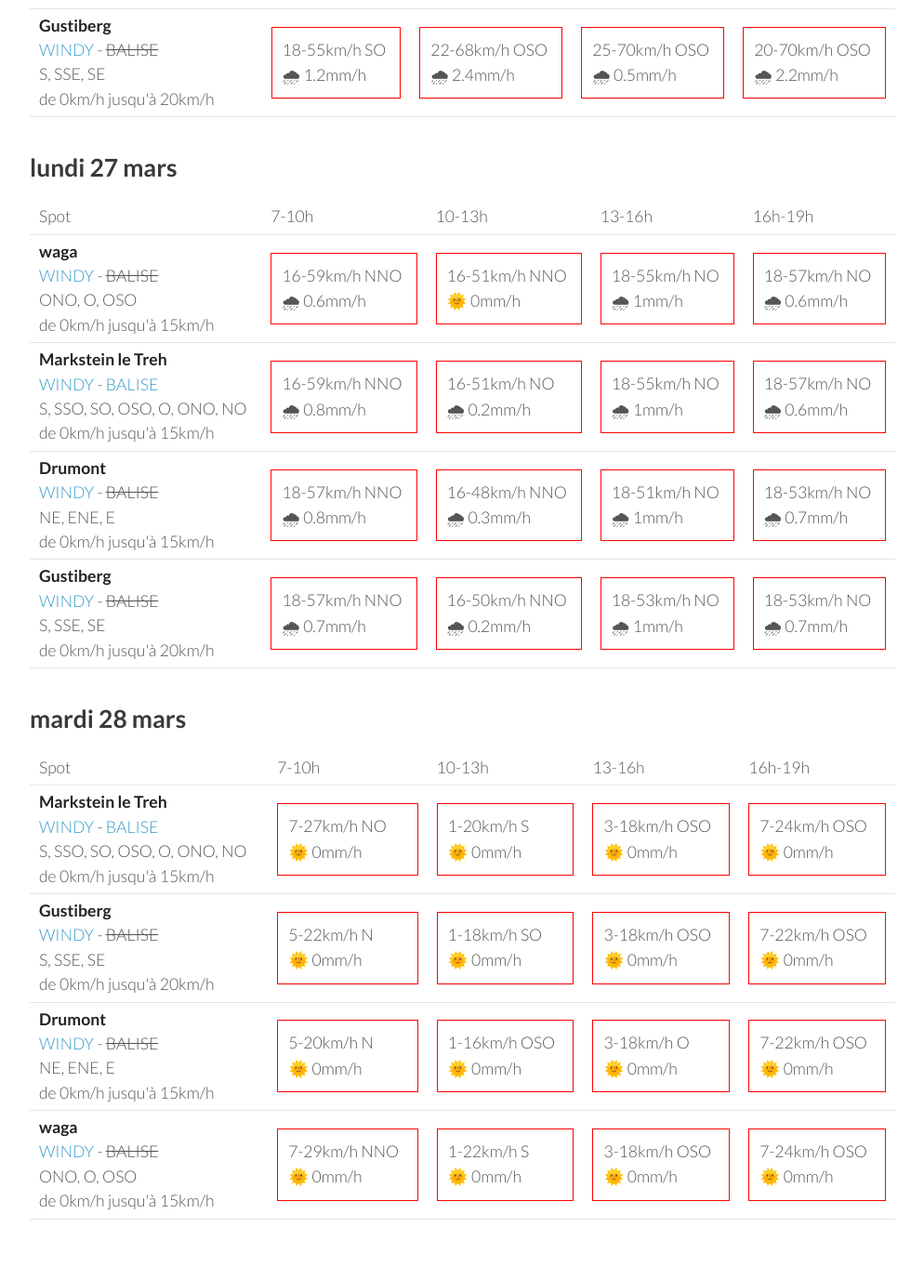
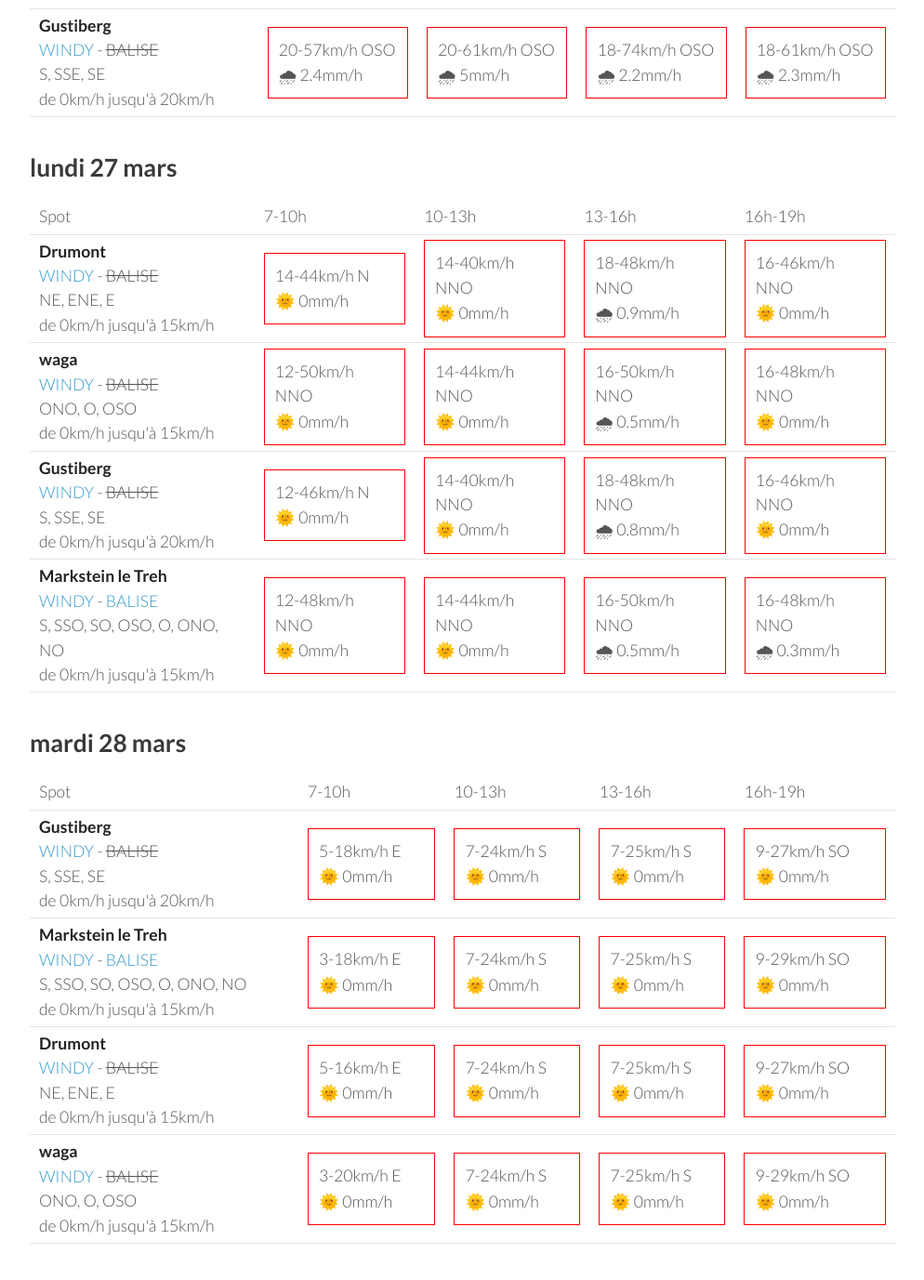
Before and after one commit to parapente-dans-le-nord/parapente-dans-le-nord.github.io, a Jekyll site: the page built from vosges.markdown, in a window 1280 px wide and 1400 px high, scrolled down 2485 px. Shown: the top 1377 px of the window at 93% size, without its empty margins (26-1020 px from the left). Built offline with Jekyll 4.4.1, drawn with Linux system fonts in a browser that asks for light colours; some of the changed text lies outside the part shown.

Commit message:
update index.markdown

```diff
--- a/vosges.markdown
+++ b/vosges.markdown
@@ -133,9 +133,9 @@ page mise à jour le jeudi 23 mars 19:16
         <td><strong>waga</strong><br><a href="https://windy.com/47.903/6.996?47.900,6.983,15">WINDY</a> - <span class="no-balise"> BALISE </span><br> <span class="vent-favorable">ONO, O, OSO</span><br><span class="force-vent">de 0km/h jusqu'à 15km/h</span> </td>
 
             <td><div class="not-flyable"><p>18-51km/h O</p><p>🌧 1.4mm/h</p></div></td>
-            <td><div class="not-flyable"><p>25-77km/h O</p><p>🌧 4.7mm/h</p></div></td>
-            <td><div class="not-flyable"><p>25-79km/h O</p><p>🌧 1.6mm/h</p></div></td>
-            <td><div class="not-flyable"><p>22-79km/h O</p><p>🌧 1.7mm/h</p></div></td>
+            <td><div class="not-flyable"><p>20-64km/h O</p><p>🌧 4.5mm/h</p></div></td>
+            <td><div class="not-flyable"><p>25-79km/h OSO</p><p>🌧 0.9mm/h</p></div></td>
+            <td><div class="not-flyable"><p>24-75km/h OSO</p><p>🌧 0.9mm/h</p></div></td>
 
 
     </tr>
@@ -143,9 +143,9 @@ page mise à jour le jeudi 23 mars 19:16
         <td><strong>Markstein le Treh</strong><br><a href="https://windy.com/47.926/7.012?47.505,7.012,8,m:eY1agmQ">WINDY</a> - <span class=""><a href="http://www.balisemeteo.com/balise.php?idBalise=136">BALISE</a> </span><br> <span class="vent-favorable">S, SSO, SO, OSO, O, ONO, NO</span><br><span class="force-vent">de 0km/h jusqu'à 15km/h</span> </td>
 
             <td><div class="not-flyable"><p>24-66km/h OSO</p><p>🌧 1.5mm/h</p></div></td>
-            <td><div class="not-flyable"><p>25-77km/h O</p><p>🌧 4.6mm/h</p></div></td>
-            <td><div class="not-flyable"><p>27-79km/h OSO</p><p>🌧 1.4mm/h</p></div></td>
-            <td><div class="not-flyable"><p>22-79km/h O</p><p>🌧 1.7mm/h</p></div></td>
+            <td><div class="not-flyable"><p>22-64km/h OSO</p><p>🌧 3.9mm/h</p></div></td>
+            <td><div class="not-flyable"><p>25-79km/h OSO</p><p>🌧 0.8mm/h</p></div></td>
+            <td><div class="not-flyable"><p>24-75km/h OSO</p><p>🌧 0.7mm/h</p></div></td>
 
 
     </tr>
@@ -153,9 +153,9 @@ page mise à jour le jeudi 23 mars 19:16
         <td><strong>Drumont</strong><br><a href="https://windy.com/47.898/6.919?47.687,6.919,9,m:eYYagmG">WINDY</a> - <span class="no-balise"> BALISE </span><br> <span class="vent-favorable">NE, ENE, E</span><br><span class="force-vent">de 0km/h jusqu'à 15km/h</span> </td>
 
             <td><div class="not-flyable"><p>22-66km/h OSO</p><p>🌧 2mm/h</p></div></td>
-            <td><div class="not-flyable"><p>25-70km/h O</p><p>🌧 4.2mm/h</p></div></td>
-            <td><div class="not-flyable"><p>25-70km/h O</p><p>🌧 1.8mm/h</p></div></td>
-            <td><div class="not-flyable"><p>24-70km/h OSO</p><p>🌧 2.1mm/h</p></div></td>
+            <td><div class="not-flyable"><p>20-55km/h O</p><p>🌧 5mm/h</p></div></td>
+            <td><div class="not-flyable"><p>25-72km/h OSO</p><p>🌧 1.2mm/h</p></div></td>
+            <td><div class="not-flyable"><p>25-68km/h OSO</p><p>🌧 1.1mm/h</p></div></td>
 
 
     </tr>
@@ -163,9 +163,9 @@ page mise à jour le jeudi 23 mars 19:16
         <td><strong>Gustiberg</strong><br><a href="https://windy.com/47.894/6.934?47.891,6.934,15,m:eYYagmI">WINDY</a> - <span class="no-balise"> BALISE </span><br> <span class="vent-favorable">S, SSE, SE</span><br><span class="force-vent">de 0km/h jusqu'à 20km/h</span> </td>
 
             <td><div class="not-flyable"><p>18-59km/h SO</p><p>🌧 1.8mm/h</p></div></td>
-            <td><div class="not-flyable"><p>25-72km/h O</p><p>🌧 4.2mm/h</p></div></td>
-            <td><div class="not-flyable"><p>25-72km/h O</p><p>🌧 1.8mm/h</p></div></td>
-            <td><div class="not-flyable"><p>24-72km/h OSO</p><p>🌧 2mm/h</p></div></td>
+            <td><div class="not-flyable"><p>20-57km/h O</p><p>🌧 4.9mm/h</p></div></td>
+            <td><div class="not-flyable"><p>25-74km/h OSO</p><p>🌧 1.2mm/h</p></div></td>
+            <td><div class="not-flyable"><p>25-70km/h OSO</p><p>🌧 1mm/h</p></div></td>
 
 
     </tr>
@@ -188,40 +188,40 @@ page mise à jour le jeudi 23 mars 19:16
 <tr>
         <td><strong>Markstein le Treh</strong><br><a href="https://windy.com/47.926/7.012?47.505,7.012,8,m:eY1agmQ">WINDY</a> - <span class=""><a href="http://www.balisemeteo.com/balise.php?idBalise=136">BALISE</a> </span><br> <span class="vent-favorable">S, SSO, SO, OSO, O, ONO, NO</span><br><span class="force-vent">de 0km/h jusqu'à 15km/h</span> </td>
 
-            <td><div class="not-flyable"><p>18-59km/h SO</p><p>🌧 1.2mm/h</p></div></td>
-            <td><div class="not-flyable"><p>24-70km/h OSO</p><p>🌧 2.1mm/h</p></div></td>
-            <td><div class="not-flyable"><p>24-77km/h OSO</p><p>🌧 0.7mm/h</p></div></td>
-            <td><div class="not-flyable"><p>22-77km/h OSO</p><p>🌧 2.7mm/h</p></div></td>
+            <td><div class="not-flyable"><p>18-62km/h OSO</p><p>🌧 2.4mm/h</p></div></td>
+            <td><div class="not-flyable"><p>20-64km/h OSO</p><p>🌧 4.7mm/h</p></div></td>
+            <td><div class="not-flyable"><p>20-77km/h OSO</p><p>🌧 1.8mm/h</p></div></td>
+            <td><div class="not-flyable"><p>18-66km/h OSO</p><p>🌧 2.1mm/h</p></div></td>
 
 
     </tr>
 <tr>
         <td><strong>Drumont</strong><br><a href="https://windy.com/47.898/6.919?47.687,6.919,9,m:eYYagmG">WINDY</a> - <span class="no-balise"> BALISE </span><br> <span class="vent-favorable">NE, ENE, E</span><br><span class="force-vent">de 0km/h jusqu'à 15km/h</span> </td>
 
-            <td><div class="not-flyable"><p>20-55km/h SO</p><p>🌧 1.3mm/h</p></div></td>
-            <td><div class="not-flyable"><p>22-66km/h OSO</p><p>🌧 2.4mm/h</p></div></td>
-            <td><div class="not-flyable"><p>25-70km/h OSO</p><p>🌧 0.5mm/h</p></div></td>
-            <td><div class="not-flyable"><p>20-68km/h OSO</p><p>🌧 2.2mm/h</p></div></td>
+            <td><div class="not-flyable"><p>20-57km/h OSO</p><p>🌧 2.4mm/h</p></div></td>
+            <td><div class="not-flyable"><p>22-61km/h OSO</p><p>🌧 5mm/h</p></div></td>
+            <td><div class="not-flyable"><p>18-72km/h OSO</p><p>🌧 2.3mm/h</p></div></td>
+            <td><div class="not-flyable"><p>18-59km/h OSO</p><p>🌧 2.4mm/h</p></div></td>
 
 
     </tr>
 <tr>
         <td><strong>waga</strong><br><a href="https://windy.com/47.903/6.996?47.900,6.983,15">WINDY</a> - <span class="no-balise"> BALISE </span><br> <span class="vent-favorable">ONO, O, OSO</span><br><span class="force-vent">de 0km/h jusqu'à 15km/h</span> </td>
 
-            <td><div class="not-flyable"><p>18-61km/h SO</p><p>🌧 1.2mm/h</p></div></td>
-            <td><div class="not-flyable"><p>22-72km/h OSO</p><p>🌧 2.2mm/h</p></div></td>
-            <td><div class="not-flyable"><p>24-77km/h OSO</p><p>🌧 0.6mm/h</p></div></td>
-            <td><div class="not-flyable"><p>20-77km/h OSO</p><p>🌧 2.8mm/h</p></div></td>
+            <td><div class="not-flyable"><p>18-62km/h OSO</p><p>🌧 2.4mm/h</p></div></td>
+            <td><div class="not-flyable"><p>20-64km/h OSO</p><p>🌧 4.9mm/h</p></div></td>
+            <td><div class="not-flyable"><p>20-79km/h OSO</p><p>🌧 2mm/h</p></div></td>
+            <td><div class="not-flyable"><p>18-66km/h OSO</p><p>🌧 2.1mm/h</p></div></td>
 
 
     </tr>
 <tr>
         <td><strong>Gustiberg</strong><br><a href="https://windy.com/47.894/6.934?47.891,6.934,15,m:eYYagmI">WINDY</a> - <span class="no-balise"> BALISE </span><br> <span class="vent-favorable">S, SSE, SE</span><br><span class="force-vent">de 0km/h jusqu'à 20km/h</span> </td>
 
-            <td><div class="not-flyable"><p>18-55km/h SO</p><p>🌧 1.2mm/h</p></div></td>
-            <td><div class="not-flyable"><p>22-68km/h OSO</p><p>🌧 2.4mm/h</p></div></td>
-            <td><div class="not-flyable"><p>25-70km/h OSO</p><p>🌧 0.5mm/h</p></div></td>
-            <td><div class="not-flyable"><p>20-70km/h OSO</p><p>🌧 2.2mm/h</p></div></td>
+            <td><div class="not-flyable"><p>20-57km/h OSO</p><p>🌧 2.4mm/h</p></div></td>
+            <td><div class="not-flyable"><p>20-61km/h OSO</p><p>🌧 5mm/h</p></div></td>
+            <td><div class="not-flyable"><p>18-74km/h OSO</p><p>🌧 2.2mm/h</p></div></td>
+            <td><div class="not-flyable"><p>18-61km/h OSO</p><p>🌧 2.3mm/h</p></div></td>
 
 
     </tr>
@@ -242,42 +242,42 @@ page mise à jour le jeudi 23 mars 19:16
       <td>16h-19h</td>
     </tr>
 <tr>
+        <td><strong>Drumont</strong><br><a href="https://windy.com/47.898/6.919?47.687,6.919,9,m:eYYagmG">WINDY</a> - <span class="no-balise"> BALISE </span><br> <span class="vent-favorable">NE, ENE, E</span><br><span class="force-vent">de 0km/h jusqu'à 15km/h</span> </td>
+
+            <td><div class="not-flyable"><p>14-44km/h N</p><p>🌞 0mm/h</p></div></td>
+            <td><div class="not-flyable"><p>14-40km/h NNO</p><p>🌞 0mm/h</p></div></td>
+            <td><div class="not-flyable"><p>18-48km/h NNO</p><p>🌧 0.9mm/h</p></div></td>
+            <td><div class="not-flyable"><p>16-46km/h NNO</p><p>🌞 0mm/h</p></div></td>
+
+
+    </tr>
+<tr>
         <td><strong>waga</strong><br><a href="https://windy.com/47.903/6.996?47.900,6.983,15">WINDY</a> - <span class="no-balise"> BALISE </span><br> <span class="vent-favorable">ONO, O, OSO</span><br><span class="force-vent">de 0km/h jusqu'à 15km/h</span> </td>
 
-            <td><div class="not-flyable"><p>16-59km/h NNO</p><p>🌧 0.6mm/h</p></div></td>
-            <td><div class="not-flyable"><p>16-51km/h NNO</p><p>🌞 0mm/h</p></div></td>
-            <td><div class="not-flyable"><p>18-55km/h NO</p><p>🌧 1mm/h</p></div></td>
-            <td><div class="not-flyable"><p>18-57km/h NO</p><p>🌧 0.6mm/h</p></div></td>
+            <td><div class="not-flyable"><p>12-50km/h NNO</p><p>🌞 0mm/h</p></div></td>
+            <td><div class="not-flyable"><p>14-44km/h NNO</p><p>🌞 0mm/h</p></div></td>
+            <td><div class="not-flyable"><p>16-50km/h NNO</p><p>🌧 0.5mm/h</p></div></td>
+            <td><div class="not-flyable"><p>16-48km/h NNO</p><p>🌞 0mm/h</p></div></td>
+
+
+    </tr>
+<tr>
+        <td><strong>Gustiberg</strong><br><a href="https://windy.com/47.894/6.934?47.891,6.934,15,m:eYYagmI">WINDY</a> - <span class="no-balise"> BALISE </span><br> <span class="vent-favorable">S, SSE, SE</span><br><span class="force-vent">de 0km/h jusqu'à 20km/h</span> </td>
+
+            <td><div class="not-flyable"><p>12-46km/h N</p><p>🌞 0mm/h</p></div></td>
+            <td><div class="not-flyable"><p>14-40km/h NNO</p><p>🌞 0mm/h</p></div></td>
+            <td><div class="not-flyable"><p>18-48km/h NNO</p><p>🌧 0.8mm/h</p></div></td>
+            <td><div class="not-flyable"><p>16-46km/h NNO</p><p>🌞 0mm/h</p></div></td>
 
 
     </tr>
 <tr>
         <td><strong>Markstein le Treh</strong><br><a href="https://windy.com/47.926/7.012?47.505,7.012,8,m:eY1agmQ">WINDY</a> - <span class=""><a href="http://www.balisemeteo.com/balise.php?idBalise=136">BALISE</a> </span><br> <span class="vent-favorable">S, SSO, SO, OSO, O, ONO, NO</span><br><span class="force-vent">de 0km/h jusqu'à 15km/h</span> </td>
 
-            <td><div class="not-flyable"><p>16-59km/h NNO</p><p>🌧 0.8mm/h</p></div></td>
-            <td><div class="not-flyable"><p>16-51km/h NO</p><p>🌧 0.2mm/h</p></div></td>
-            <td><div class="not-flyable"><p>18-55km/h NO</p><p>🌧 1mm/h</p></div></td>
-            <td><div class="not-flyable"><p>18-57km/h NO</p><p>🌧 0.6mm/h</p></div></td>
-
-
-    </tr>
-<tr>
-        <td><strong>Drumont</strong><br><a href="https://windy.com/47.898/6.919?47.687,6.919,9,m:eYYagmG">WINDY</a> - <span class="no-balise"> BALISE </span><br> <span class="vent-favorable">NE, ENE, E</span><br><span class="force-vent">de 0km/h jusqu'à 15km/h</span> </td>
-
-            <td><div class="not-flyable"><p>18-57km/h NNO</p><p>🌧 0.8mm/h</p></div></td>
+            <td><div class="not-flyable"><p>12-48km/h NNO</p><p>🌞 0mm/h</p></div></td>
+            <td><div class="not-flyable"><p>14-44km/h NNO</p><p>🌞 0mm/h</p></div></td>
+            <td><div class="not-flyable"><p>16-50km/h NNO</p><p>🌧 0.5mm/h</p></div></td>
             <td><div class="not-flyable"><p>16-48km/h NNO</p><p>🌧 0.3mm/h</p></div></td>
-            <td><div class="not-flyable"><p>18-51km/h NO</p><p>🌧 1mm/h</p></div></td>
-            <td><div class="not-flyable"><p>18-53km/h NO</p><p>🌧 0.7mm/h</p></div></td>
-
-
-    </tr>
-<tr>
-        <td><strong>Gustiberg</strong><br><a href="https://windy.com/47.894/6.934?47.891,6.934,15,m:eYYagmI">WINDY</a> - <span class="no-balise"> BALISE </span><br> <span class="vent-favorable">S, SSE, SE</span><br><span class="force-vent">de 0km/h jusqu'à 20km/h</span> </td>
-
-            <td><div class="not-flyable"><p>18-57km/h NNO</p><p>🌧 0.7mm/h</p></div></td>
-            <td><div class="not-flyable"><p>16-50km/h NNO</p><p>🌧 0.2mm/h</p></div></td>
-            <td><div class="not-flyable"><p>18-53km/h NO</p><p>🌧 1mm/h</p></div></td>
-            <td><div class="not-flyable"><p>18-53km/h NO</p><p>🌧 0.7mm/h</p></div></td>
 
 
     </tr>
@@ -298,42 +298,42 @@ page mise à jour le jeudi 23 mars 19:16
       <td>16h-19h</td>
     </tr>
 <tr>
-        <td><strong>Markstein le Treh</strong><br><a href="https://windy.com/47.926/7.012?47.505,7.012,8,m:eY1agmQ">WINDY</a> - <span class=""><a href="http://www.balisemeteo.com/balise.php?idBalise=136">BALISE</a> </span><br> <span class="vent-favorable">S, SSO, SO, OSO, O, ONO, NO</span><br><span class="force-vent">de 0km/h jusqu'à 15km/h</span> </td>
+        <td><strong>Gustiberg</strong><br><a href="https://windy.com/47.894/6.934?47.891,6.934,15,m:eYYagmI">WINDY</a> - <span class="no-balise"> BALISE </span><br> <span class="vent-favorable">S, SSE, SE</span><br><span class="force-vent">de 0km/h jusqu'à 20km/h</span> </td>
 
-            <td><div class="not-flyable"><p>7-27km/h NO</p><p>🌞 0mm/h</p></div></td>
-            <td><div class="not-flyable"><p>1-20km/h S</p><p>🌞 0mm/h</p></div></td>
-            <td><div class="not-flyable"><p>3-18km/h OSO</p><p>🌞 0mm/h</p></div></td>
-            <td><div class="not-flyable"><p>7-24km/h OSO</p><p>🌞 0mm/h</p></div></td>
+            <td><div class="not-flyable"><p>5-18km/h E</p><p>🌞 0mm/h</p></div></td>
+            <td><div class="not-flyable"><p>7-24km/h S</p><p>🌞 0mm/h</p></div></td>
+            <td><div class="not-flyable"><p>7-25km/h S</p><p>🌞 0mm/h</p></div></td>
+            <td><div class="not-flyable"><p>9-27km/h SO</p><p>🌞 0mm/h</p></div></td>
 
 
     </tr>
 <tr>
-        <td><strong>Gustiberg</strong><br><a href="https://windy.com/47.894/6.934?47.891,6.934,15,m:eYYagmI">WINDY</a> - <span class="no-balise"> BALISE </span><br> <span class="vent-favorable">S, SSE, SE</span><br><span class="force-vent">de 0km/h jusqu'à 20km/h</span> </td>
+        <td><strong>Markstein le Treh</strong><br><a href="https://windy.com/47.926/7.012?47.505,7.012,8,m:eY1agmQ">WINDY</a> - <span class=""><a href="http://www.balisemeteo.com/balise.php?idBalise=136">BALISE</a> </span><br> <span class="vent-favorable">S, SSO, SO, OSO, O, ONO, NO</span><br><span class="force-vent">de 0km/h jusqu'à 15km/h</span> </td>
 
-            <td><div class="not-flyable"><p>5-22km/h N</p><p>🌞 0mm/h</p></div></td>
-            <td><div class="not-flyable"><p>1-18km/h SO</p><p>🌞 0mm/h</p></div></td>
-            <td><div class="not-flyable"><p>3-18km/h OSO</p><p>🌞 0mm/h</p></div></td>
-            <td><div class="not-flyable"><p>7-22km/h OSO</p><p>🌞 0mm/h</p></div></td>
+            <td><div class="not-flyable"><p>3-18km/h E</p><p>🌞 0mm/h</p></div></td>
+            <td><div class="not-flyable"><p>7-24km/h S</p><p>🌞 0mm/h</p></div></td>
+            <td><div class="not-flyable"><p>7-25km/h S</p><p>🌞 0mm/h</p></div></td>
+            <td><div class="not-flyable"><p>9-29km/h SO</p><p>🌞 0mm/h</p></div></td>
 
 
     </tr>
 <tr>
         <td><strong>Drumont</strong><br><a href="https://windy.com/47.898/6.919?47.687,6.919,9,m:eYYagmG">WINDY</a> - <span class="no-balise"> BALISE </span><br> <span class="vent-favorable">NE, ENE, E</span><br><span class="force-vent">de 0km/h jusqu'à 15km/h</span> </td>
 
-            <td><div class="not-flyable"><p>5-20km/h N</p><p>🌞 0mm/h</p></div></td>
-            <td><div class="not-flyable"><p>1-16km/h OSO</p><p>🌞 0mm/h</p></div></td>
-            <td><div class="not-flyable"><p>3-18km/h O</p><p>🌞 0mm/h</p></div></td>
-            <td><div class="not-flyable"><p>7-22km/h OSO</p><p>🌞 0mm/h</p></div></td>
+            <td><div class="not-flyable"><p>5-16km/h E</p><p>🌞 0mm/h</p></div></td>
+            <td><div class="not-flyable"><p>7-24km/h S</p><p>🌞 0mm/h</p></div></td>
+            <td><div class="not-flyable"><p>7-25km/h S</p><p>🌞 0mm/h</p></div></td>
+            <td><div class="not-flyable"><p>9-27km/h SO</p><p>🌞 0mm/h</p></div></td>
 
 
     </tr>
 <tr>
         <td><strong>waga</strong><br><a href="https://windy.com/47.903/6.996?47.900,6.983,15">WINDY</a> - <span class="no-balise"> BALISE </span><br> <span class="vent-favorable">ONO, O, OSO</span><br><span class="force-vent">de 0km/h jusqu'à 15km/h</span> </td>
 
-            <td><div class="not-flyable"><p>7-29km/h NNO</p><p>🌞 0mm/h</p></div></td>
-            <td><div class="not-flyable"><p>1-22km/h S</p><p>🌞 0mm/h</p></div></td>
-            <td><div class="not-flyable"><p>3-18km/h OSO</p><p>🌞 0mm/h</p></div></td>
-            <td><div class="not-flyable"><p>7-24km/h OSO</p><p>🌞 0mm/h</p></div></td>
+            <td><div class="not-flyable"><p>3-20km/h E</p><p>🌞 0mm/h</p></div></td>
+            <td><div class="not-flyable"><p>7-24km/h S</p><p>🌞 0mm/h</p></div></td>
+            <td><div class="not-flyable"><p>7-25km/h S</p><p>🌞 0mm/h</p></div></td>
+            <td><div class="not-flyable"><p>9-29km/h SO</p><p>🌞 0mm/h</p></div></td>
 
 
     </tr>
```
Also changed, not shown: other parts of vosges.markdown (+1 -1 lines).
